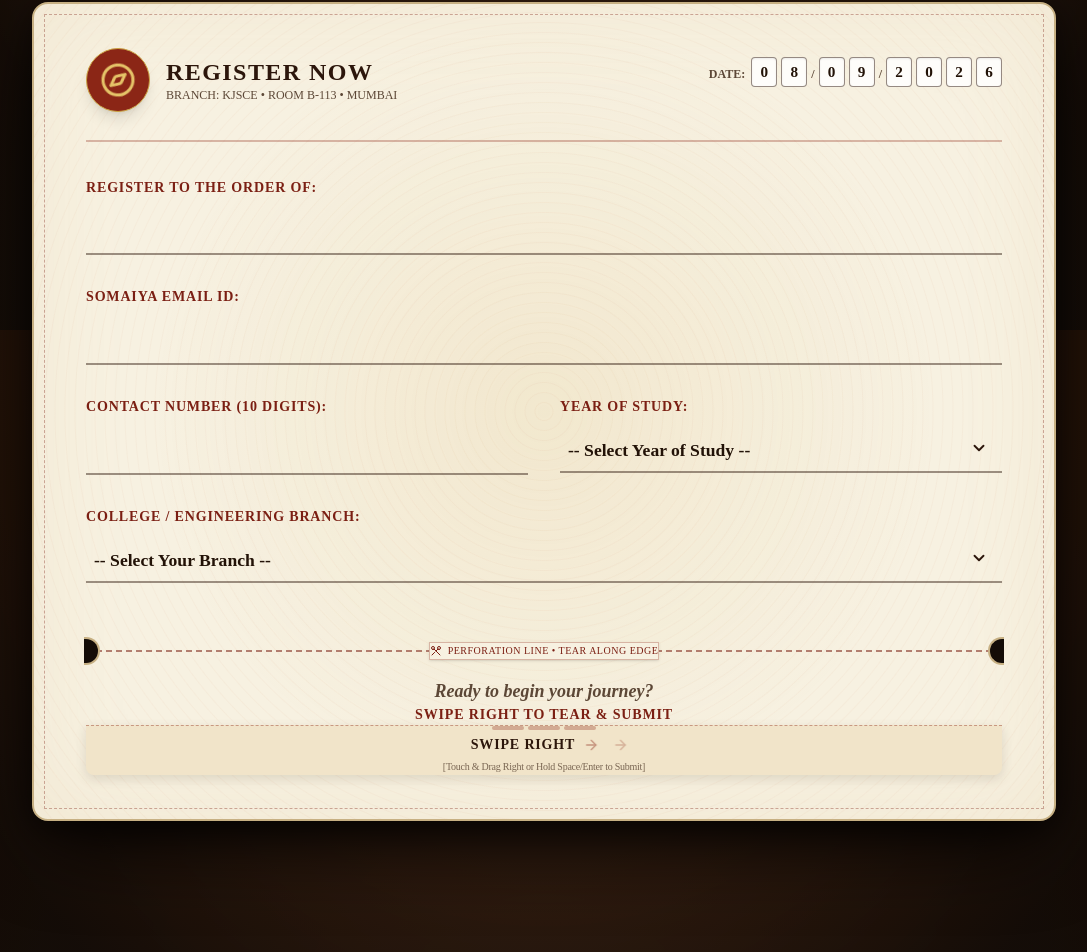
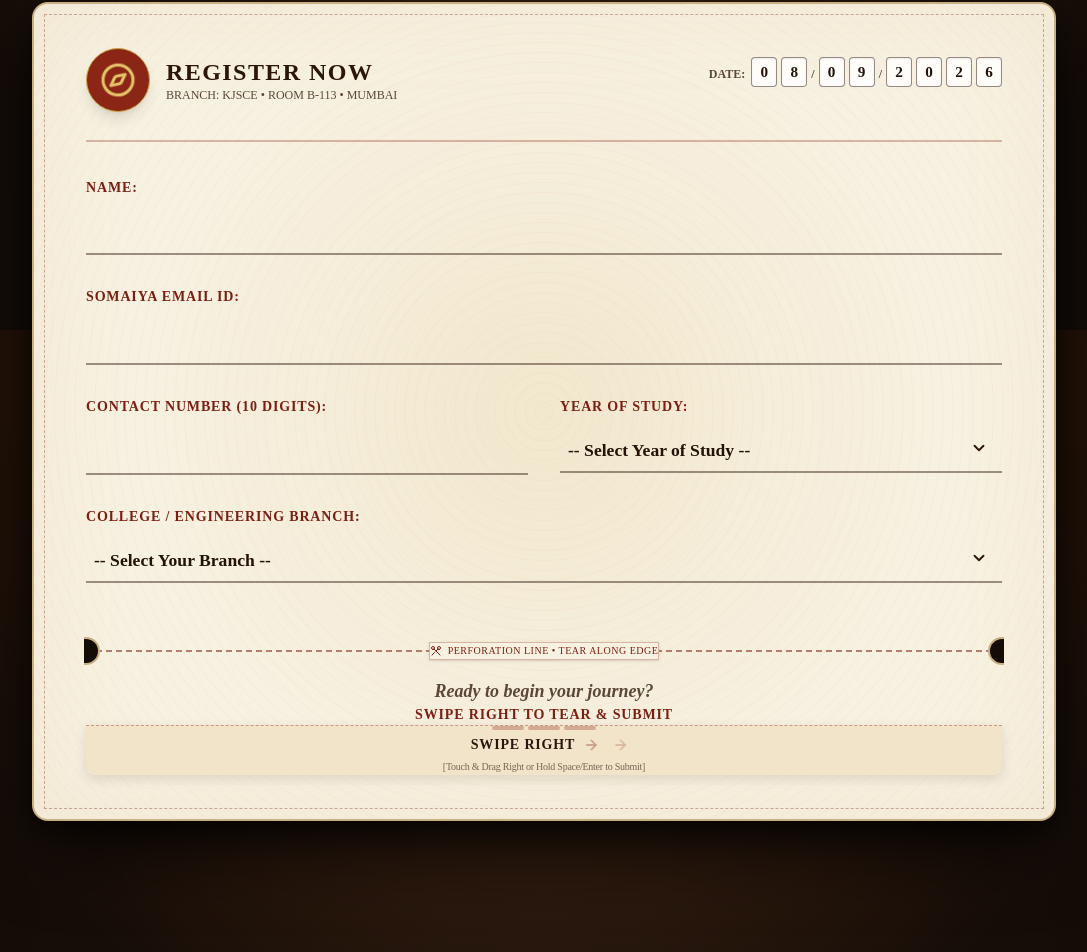
Before and after one commit to creatorofC-gif/BB-REG-new, a React (Vite) app: page / in a window 1280 px wide. Shown: the part 2070-3022 px from the top of the page, without its empty margins (96-1183 px from the left). Built offline with nearby package versions, Linux system fonts and the light colour scheme; a web font is replaced by a local one.

Commit message:
Change label text from 'REGISTER TO THE ORDER OF:' to 'NAME:'

```diff
--- a/src/components/ChequeForm.jsx
+++ b/src/components/ChequeForm.jsx
@@ -202,7 +202,7 @@ export function ChequeForm({ onSubmit, isSubmitting, serverError }) {
                 htmlFor="fullName"
                 className="font-cinzel text-xs sm:text-sm font-bold text-[#7B1F13] tracking-wider"
               >
-                REGISTER TO THE ORDER OF:
+                NAME:
               </label>
               <div className="relative">
                 <input
```
